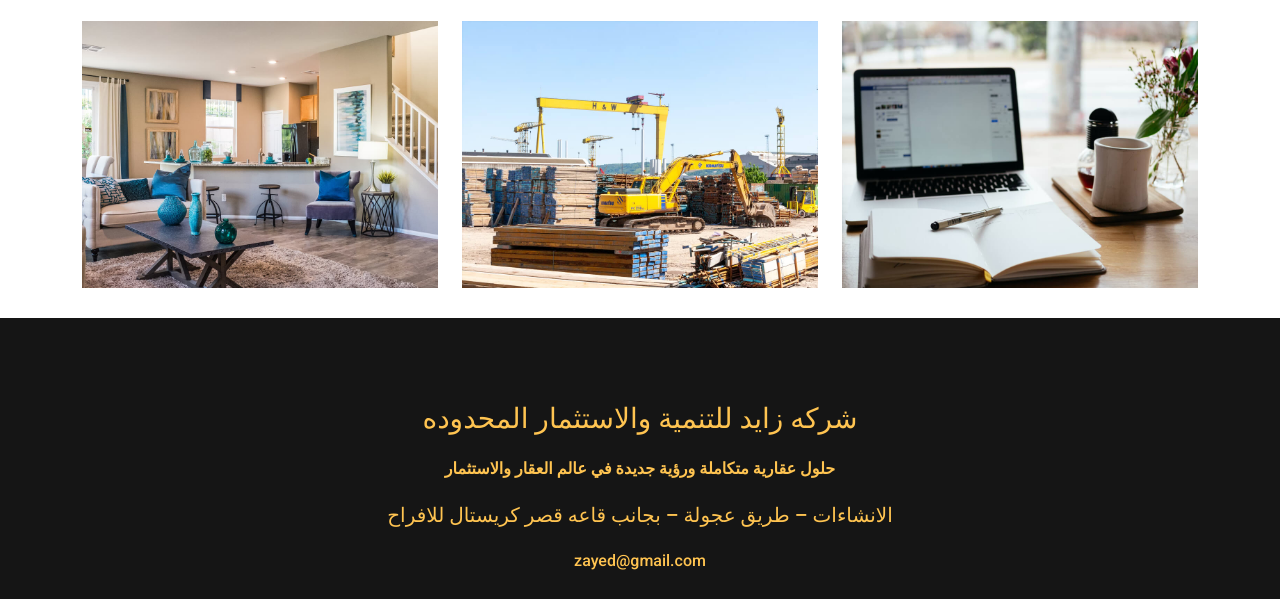
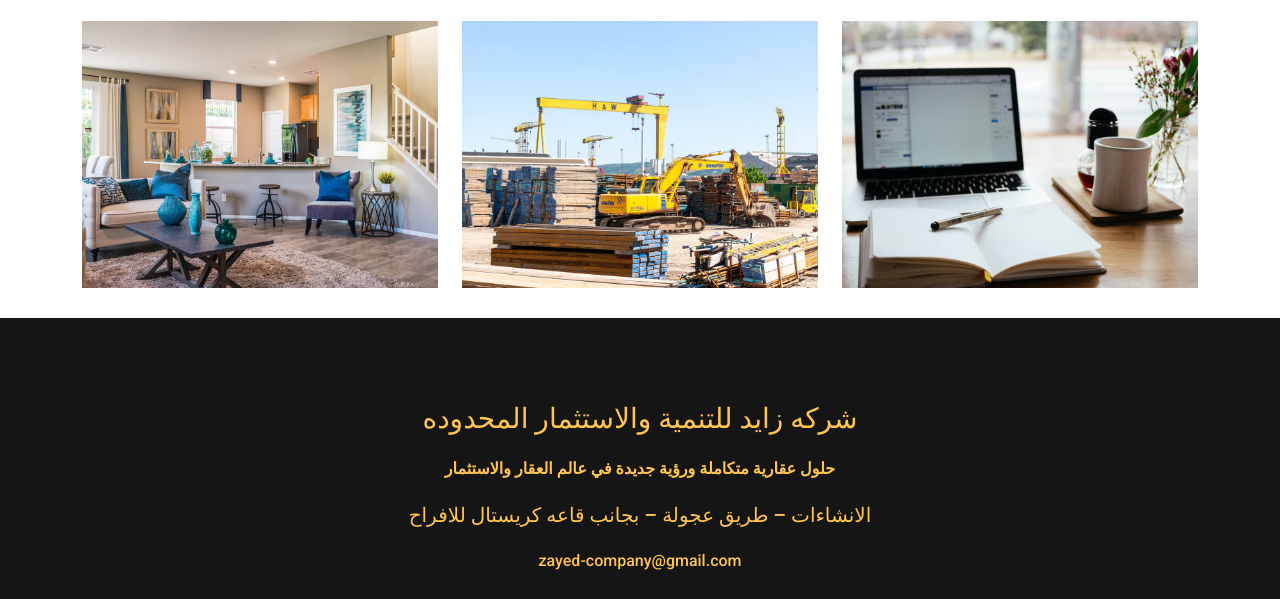
Before and after one commit to ismail-salah/zayed, a plain HTML site: page index.html in a window 1280 px wide. Shown: the part 4316-4915 px from the top of the page. Drawn offline with nearby package versions, Linux system fonts and the light colour scheme; files that its build step writes are made by us from their sources.

Commit message:
Update index.html

```diff
--- a/index.html
+++ b/index.html
@@ -734,11 +734,11 @@
         <h4 class="text-center py-2" style="color: #ffc451;">حلول عقارية متكاملة ورؤية جديدة في عالم العقار والاستثمار
         </h4>
         <h5 class="text-center py-2" style="color: #ffc451;">
-        الانشاءات – طريق عجولة – بجانب قاعه قصر كريستال للافراح
+        الانشاءات – طريق عجولة – بجانب قاعه كريستال للافراح
 
 
         </h5>
-        <h6 class="text-center py-2" style="color: #ffc451;">zayed@gmail.com</h6>
+        <h6 class="text-center py-2" style="color: #ffc451;">zayed-company@gmail.com</h6>
         <div class="social-links mt-3 text-center py-2">
           <a href="#" class="twitter"><i class="fa-brands fa-square-twitter"></i></a>
           <a href="#" class="facebook"><i class="fa-brands fa-square-facebook"></i></a>
```
